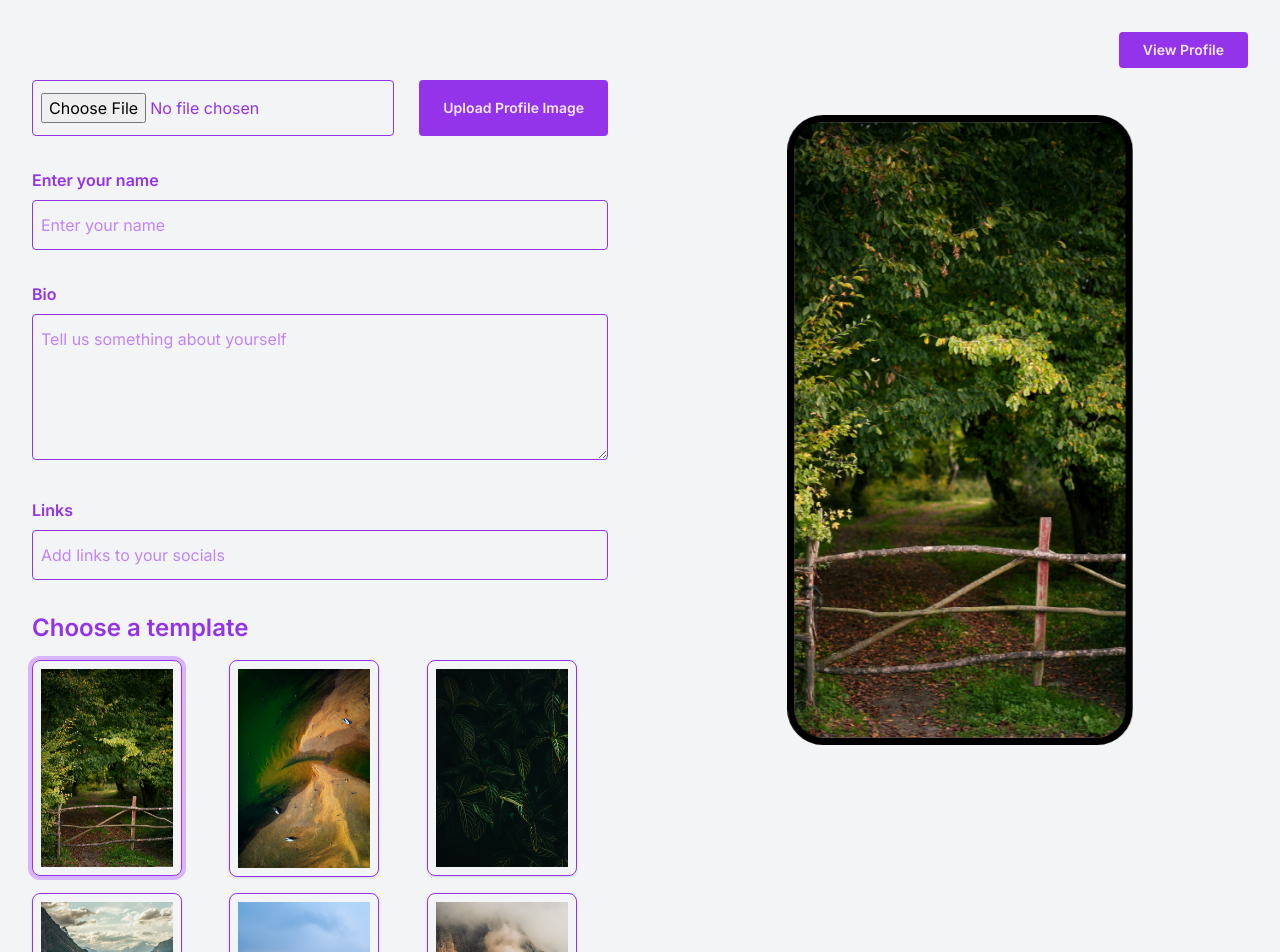
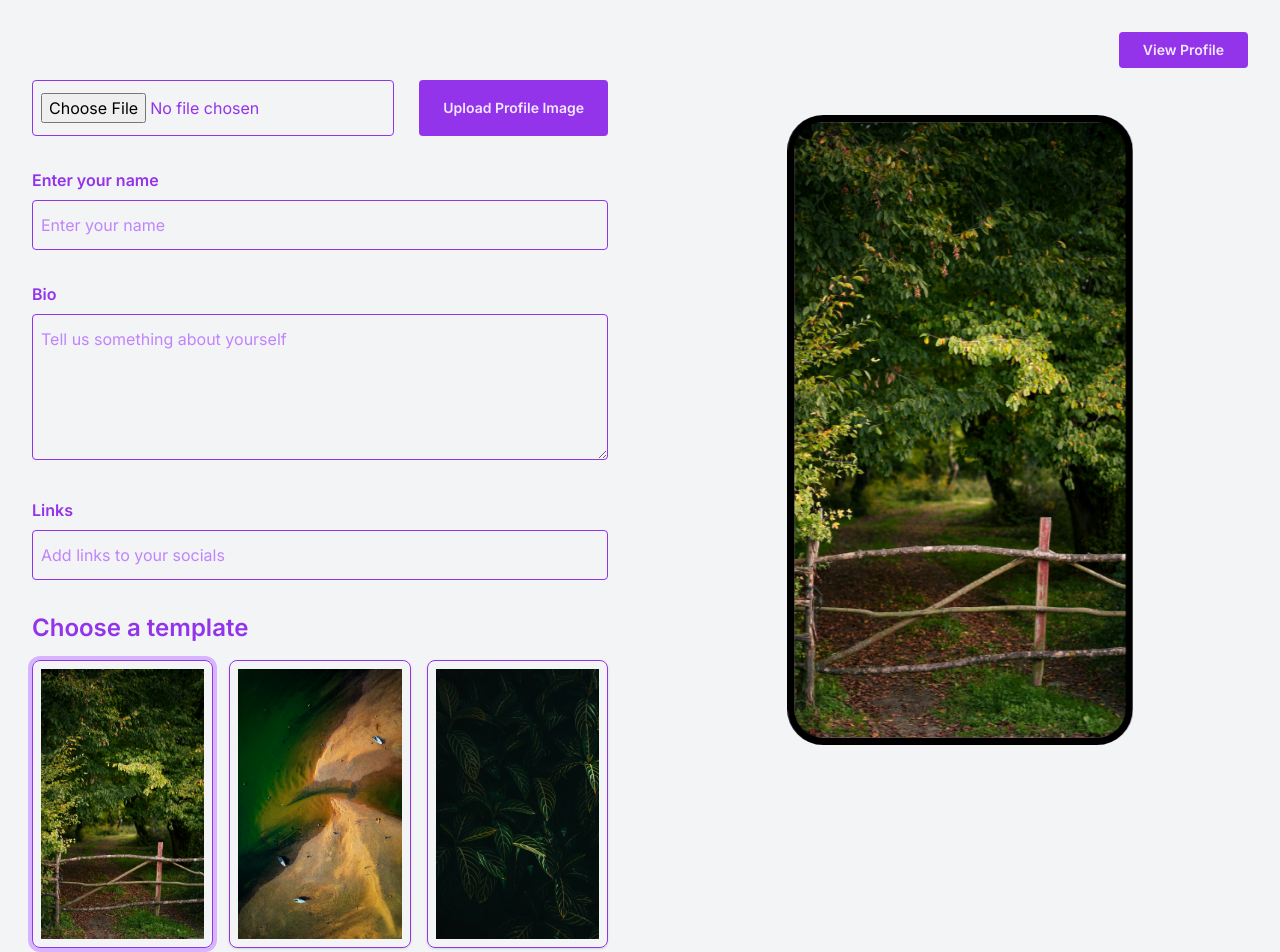
Before and after one commit to PSkinnerTech/linkpage-generator, a Next.js app: page / in a window 1280 px wide. Shown: the top 952 px of the page. Built offline with nearby package versions, Linux system fonts and the light colour scheme.

Commit message:
add fixed height and full width on template images

```diff
--- a/src/components/templates.js
+++ b/src/components/templates.js
@@ -21,7 +21,7 @@ export default function Templates() {
                 height={250}
                 alt={`Template number ${index + 1}`}
                 onClick={() => setValue(index)}
-                className={`border border-purple-600 p-2 rounded-lg shadow hover:ring-4 hover:ring-purple-300 transition-all duration-150 ${
+                className={`border border-purple-600 p-2 rounded-lg shadow hover:ring-4 hover:ring-purple-300 transition-all duration-150 h-72 w-full object-cover ${
                   value === index && "ring-purple-300 ring-4"
                 } `}
               />
```
